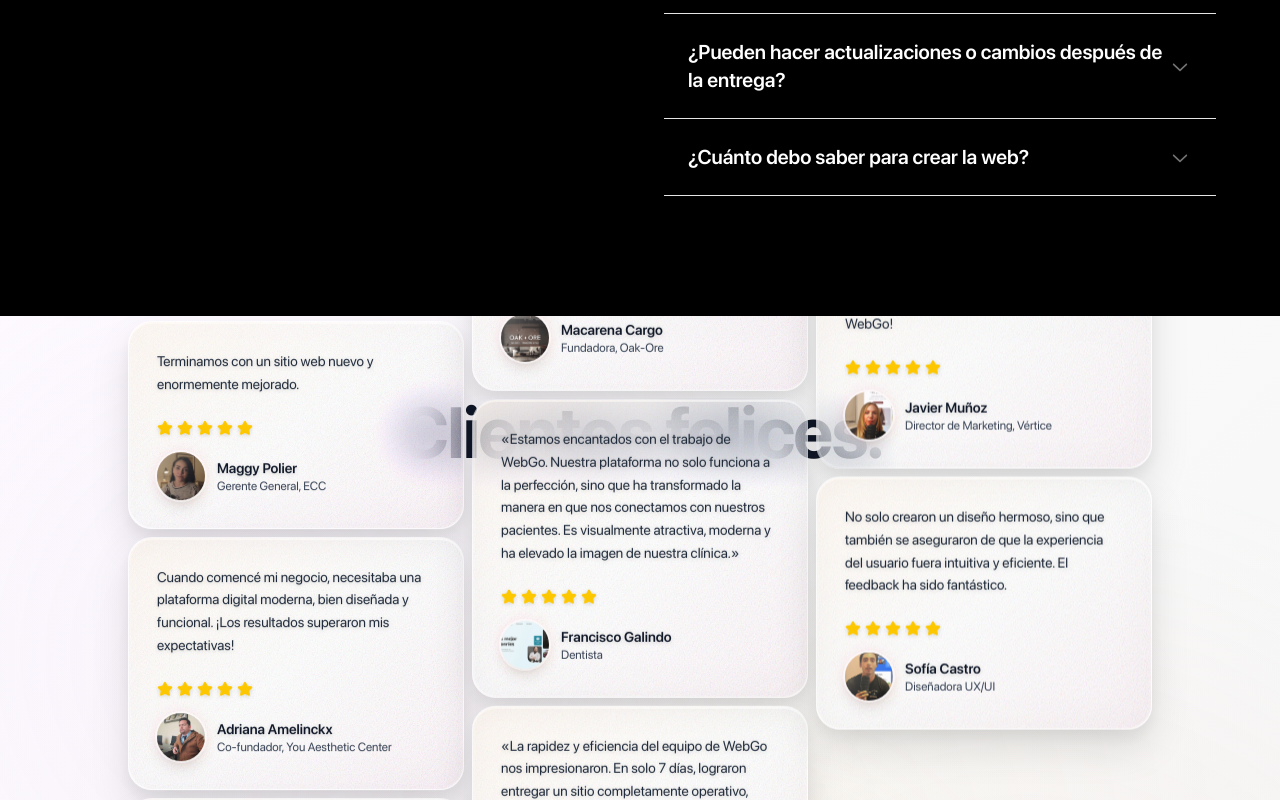
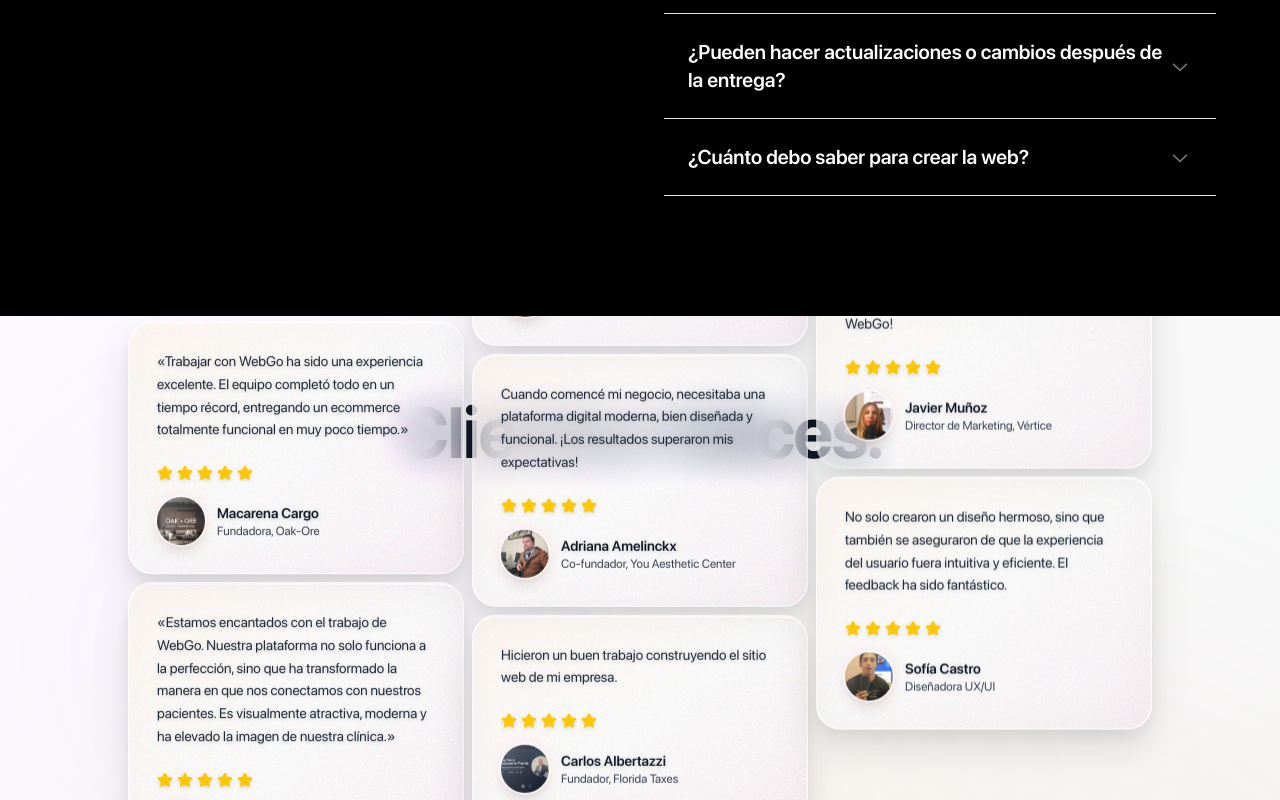
Before and after one commit to victoramelinckx/webgo-pagina, a Next.js app: page / in a window 1280 px wide. Shown: the part 10260-11060 px from the top of the page. Built offline with nearby package versions, Linux system fonts and the light colour scheme.

Commit message:
parallax

```diff
--- a/src/components/Testimonios.tsx
+++ b/src/components/Testimonios.tsx
@@ -242,8 +242,8 @@ export default function TestimonialsSection() {
     const easeOutCubic = (t: number) => 1 - Math.pow(1 - t, 3)
 
     // Split testimonials into columns for different parallax speeds
-    const column1 = testimonials.slice(0, 3)
-    const column2 = testimonials.slice(3, 6)
+    const column1 = testimonials.slice(3, 6)
+    const column2 = testimonials.slice(0, 3)
     const column3 = testimonials.slice(6, 9)
 
     return (
```
